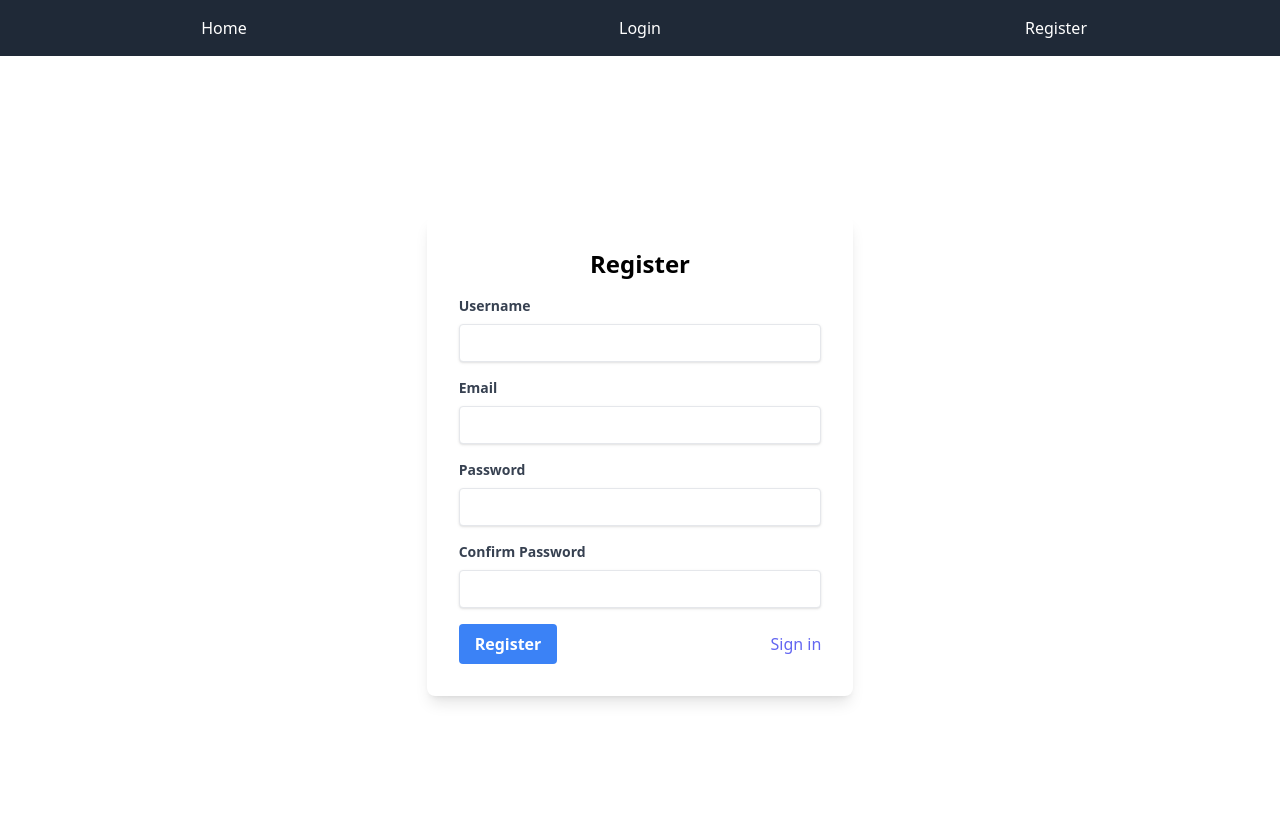
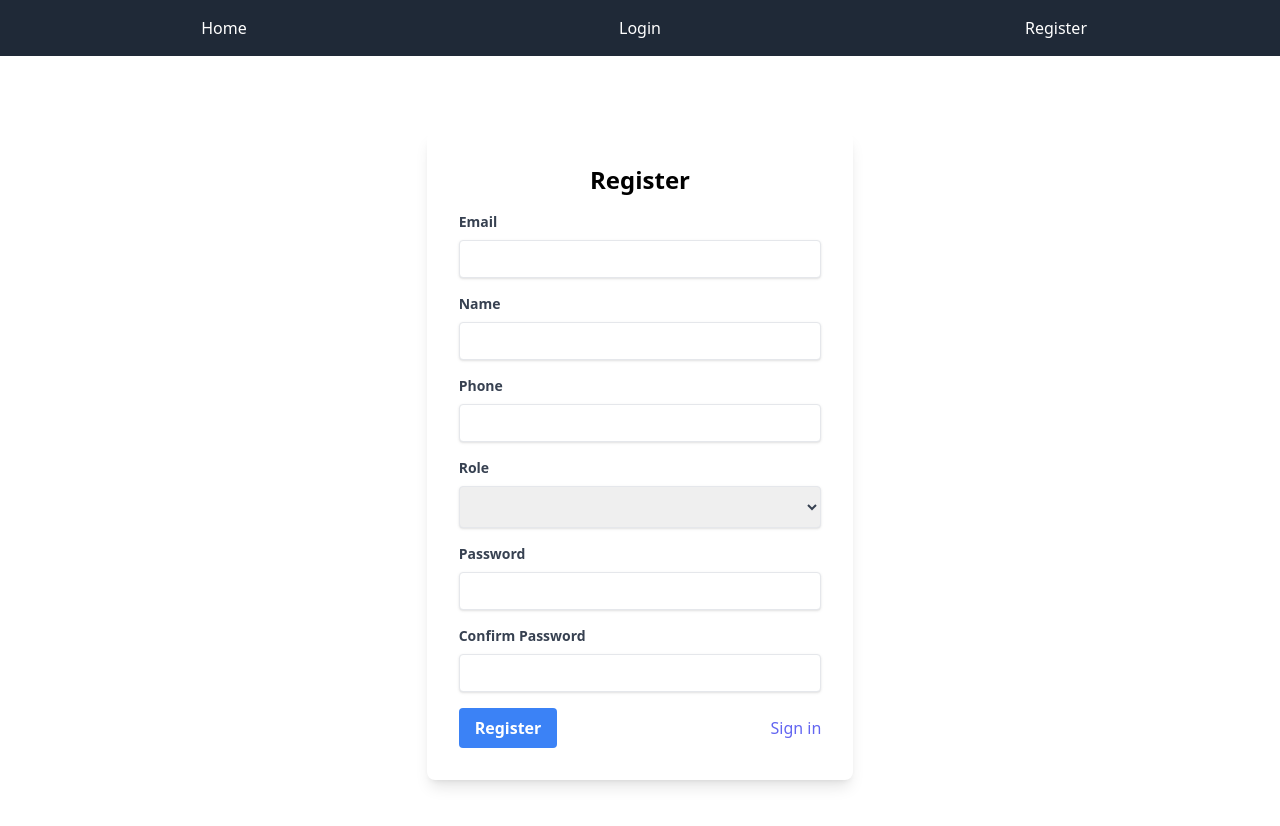
Before and after one commit to PayAndSleep-Team/PayAndSleep-Front, a SvelteKit app: page /register in a window 1280 px wide. Shown: the top 826 px of the page. Built offline with nearby package versions, Linux system fonts and the light colour scheme.

Commit message:
Fix: add all db

```diff
--- a/src/routes/+page.svelte
+++ b/src/routes/+page.svelte
@@ -3,6 +3,7 @@
     const Api_url = "http://localhost:3000";
     let message = $state("loading...");
     let user = $state({});
+    let profile = $state({});
     import { onMount } from "svelte";
 
     onMount(async () => {
@@ -12,6 +13,7 @@
                 credentials: "include",
             });
             user = await res.json();
+            profile = user.profile;
             console.log($state.snapshot(user));
             if (user.message === "ไม่ได้เข้าสู่ระบบ") {
                 goto("/login");
@@ -58,11 +60,15 @@
         <div class="mt-4">
             <div class="mb-4">
                 <label for="username" class="block text-gray-700 text-sm font-bold mb-2">Username</label>
-                <p type="text" id="username" name="username" class="shadow appearance-none border rounded w-full py-2 px-3 text-gray-700 leading-tight focus:outline-none focus:shadow-outline">{user.name}</p>
+                <p type="text" id="username" name="username" class="shadow appearance-none border rounded w-full py-2 px-3 text-gray-700 leading-tight focus:outline-none focus:shadow-outline">{profile.name}</p>
             </div>
             <div class="mb-4">
                 <label for="email" class="block text-gray-700 text-sm font-bold mb-2">Email</label>
                 <p type="email" id="email" name="email" class="shadow appearance-none border rounded w-full py-2 px-3 text-gray-700 leading-tight focus:outline-none focus:shadow-outline">{user.email}</p>
+            </div>
+            <div class="mb-4">
+                <label for="role" class="block text-gray-700 text-sm font-bold mb-2">Role</label>
+                <p type="text" id="role" name="role" class="shadow appearance-none border rounded w-full py-2 px-3 text-gray-700 leading-tight focus:outline-none focus:shadow-outline">{user.role}</p>
             </div>
             <div class="flex justify-end items-center">
                 <button class="bg-red-500 text-white p-2 rounded-xl" onclick={logout}> logout </button>
--- a/src/routes/register/+page.svelte
+++ b/src/routes/register/+page.svelte
@@ -4,8 +4,10 @@
     const Api_url = "http://localhost:3000";
     let lst = [];
     let message = $state("loading...");
-    let username = $state("");
     let email = $state("");
+    let name = $state("");
+    let phone = $state("");
+    let role = $state("");
     let password = $state("");
     let confirm_password = $state("");
 
@@ -14,10 +16,11 @@
             alert("Password and Confirm Password not match");
             return;
         }
-        if (username === "" || email === "" || password === "" || confirm_password === "") {
+        if (email === "" || password === "" || confirm_password === "" || role === "" || name === "" || phone === "") {
             alert("Please fill all fields");
             return;
         }
+        console.log(email, password, role, name, phone);
         try {
             const res = await fetch(`${Api_url}/api/register`, {
                 method: "POST",
@@ -25,9 +28,11 @@
                     "Content-Type": "application/json",
                 },
                 body: JSON.stringify({
-                    username: username,
                     email: email,
-                    password: password
+                    password: password,
+                    role: role,
+                    name: name,
+                    phone: phone
                 }),
             });
             const data = await res.json();
@@ -49,12 +54,23 @@
         <h1 class="text-2xl font-bold text-center">Register</h1>
         <form class="mt-4">
             <div class="mb-4">
-                <label for="username" class="block text-gray-700 text-sm font-bold mb-2">Username</label>
-                <input type="text" id="username" name="username" class="shadow appearance-none border rounded w-full py-2 px-3 text-gray-700 leading-tight focus:outline-none focus:shadow-outline" bind:value={username} />
+                <label for="email" class="block text-gray-700 text-sm font-bold mb-2">Email</label>
+                <input type="email" id="email" name="email" class="shadow appearance-none border rounded w-full py-2 px-3 text-gray-700 leading-tight focus:outline-none focus:shadow-outline" bind:value={email} />
             </div>
             <div class="mb-4">
-                <label for="email" class="block text-gray-700 text-sm font-bold mb-2">Email</label>
-                <input type="email" id="email" name="email" class="shadow appearance-none border rounded w-full py-2 px-3 text-gray-700 leading-tight focus:outline-none focus:shadow-outline" bind:value={email} />
+                <label for="name" class="block text-gray-700 text-sm font-bold mb-2">Name</label>
+                <input type="text" id="name" name="name" class="shadow appearance-none border rounded w-full py-2 px-3 text-gray-700 leading-tight focus:outline-none focus:shadow-outline" bind:value={name} />
+            </div>
+            <div class="mb-4">
+                <label for="phone" class="block text-gray-700 text-sm font-bold mb-2">Phone</label>
+                <input type="text" id="phone" name="phone" class="shadow appearance-none border rounded w-full py-2 px-3 text-gray-700 leading-tight focus:outline-none focus:shadow-outline" bind:value={phone} />
+            </div>
+            <div class="mb-4">
+                <label for="role" class="block text-gray-700 text-sm font-bold mb-2">Role</label>
+                <select id="role" name="role" class="shadow border rounded w-full py-2 px-3 text-gray-700 leading-tight focus:outline-none focus:shadow-outline" bind:value={role}>
+                    <option value="host">Host</option>
+                    <option value="tenant">Tenant</option>
+                </select>
             </div>
             <div class="mb-4">
                 <label for="password" class="block text-gray-700 text-sm font-bold mb-2">Password</label>
```
